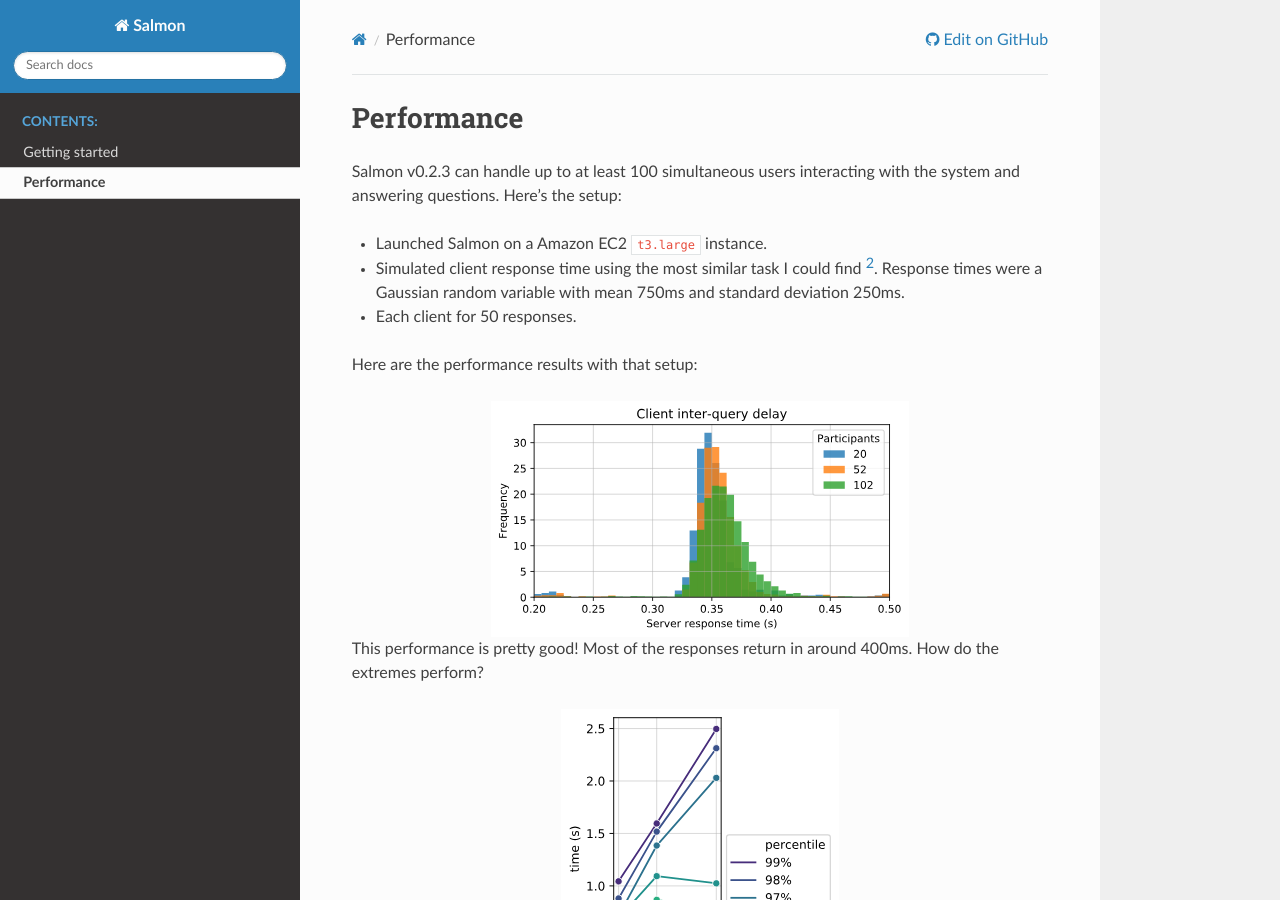
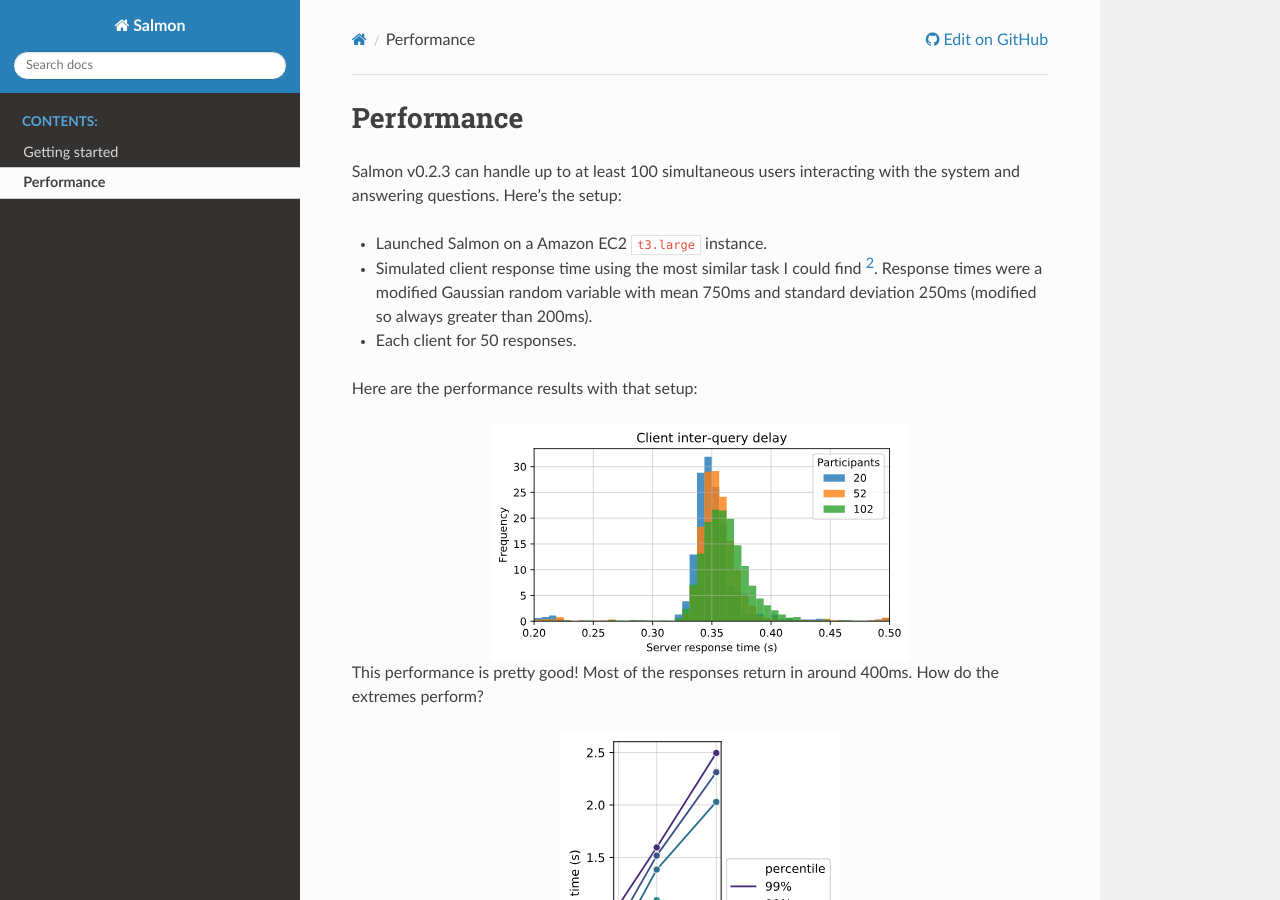
Before and after one commit to stsievert/salmon, a Sphinx documentation site: the page built from docs/performance.rst, in a window 1280 px wide and 900 px high. Built offline with Sphinx 7.4.7 and the Read the Docs theme 2.0.0, drawn with Linux system fonts in a browser that asks for light colours.

Commit message:
small note

```diff
--- a/docs/performance.rst
+++ b/docs/performance.rst
@@ -6,8 +6,8 @@ with the system and answering questions. Here's the setup:
 
 * Launched Salmon on a Amazon EC2 ``t3.large`` instance.
 * Simulated client response time using the most similar task I could find
-  [#1]_.  Response times were a Gaussian random variable with mean 750ms and
-  standard deviation 250ms.
+  [#1]_.  Response times were a modified Gaussian random variable with mean 750ms and
+  standard deviation 250ms (modified so always greater than 200ms).
 * Each client for 50 responses.
 
 Here are the performance results with that setup:
```
